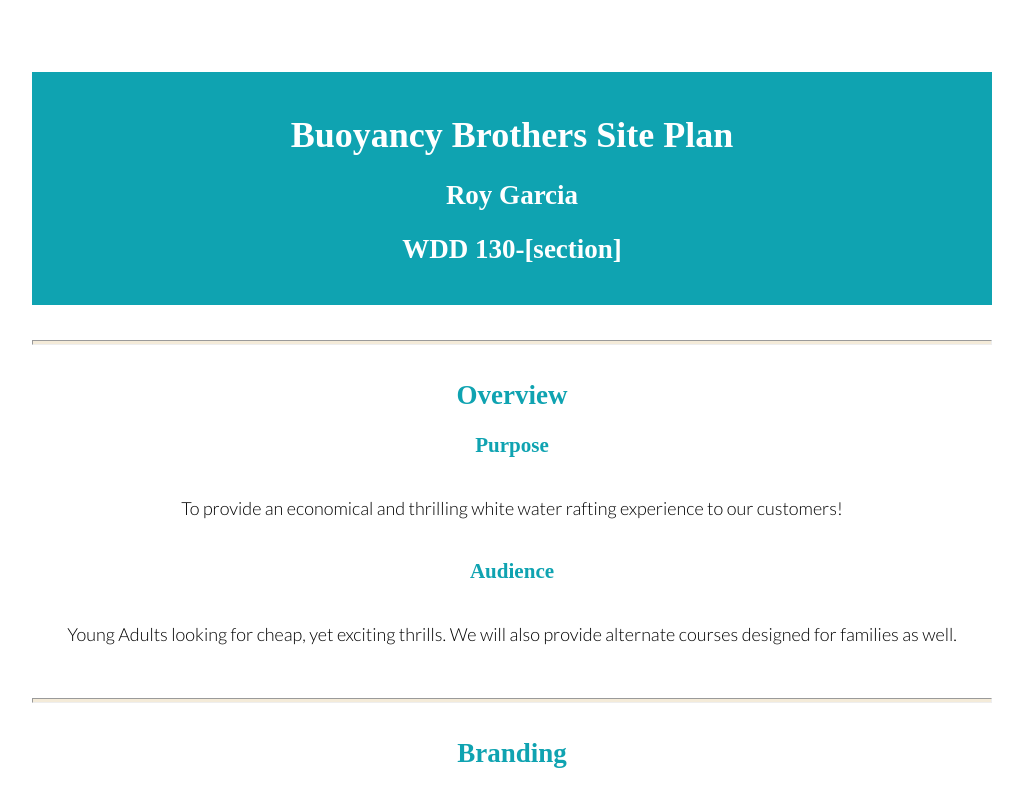
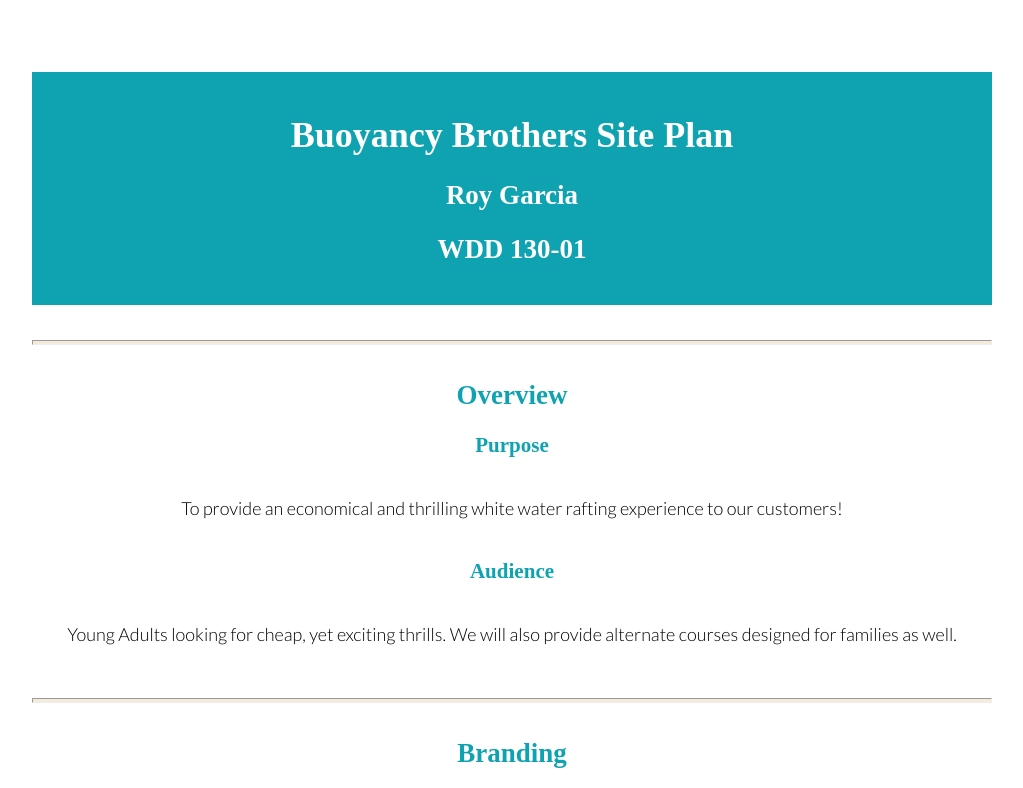
Before and after one commit to oimaster99/Web-Dev, a plain HTML site: page wwr/site-plan-rafting.html in a window 1280 px wide. Shown: the top 788 px of the page, without its empty margins (128-1151 px from the left). Drawn offline with Linux system fonts and the light colour scheme.

Commit message:
updated section

```diff
--- a/wwr/site-plan-rafting.html
+++ b/wwr/site-plan-rafting.html
@@ -11,7 +11,7 @@
   <header>
     <h1>Buoyancy Brothers Site Plan</h1>
     <h2>Roy Garcia</h2>
-    <h2>WDD 130-[section]</h2>
+    <h2>WDD 130-01</h2>
     <!-- In the header above, add the name of your site, your name and class number. For example if you are in section 3 you would put WDD 130-03 -->
   </header>
   <main>
```
